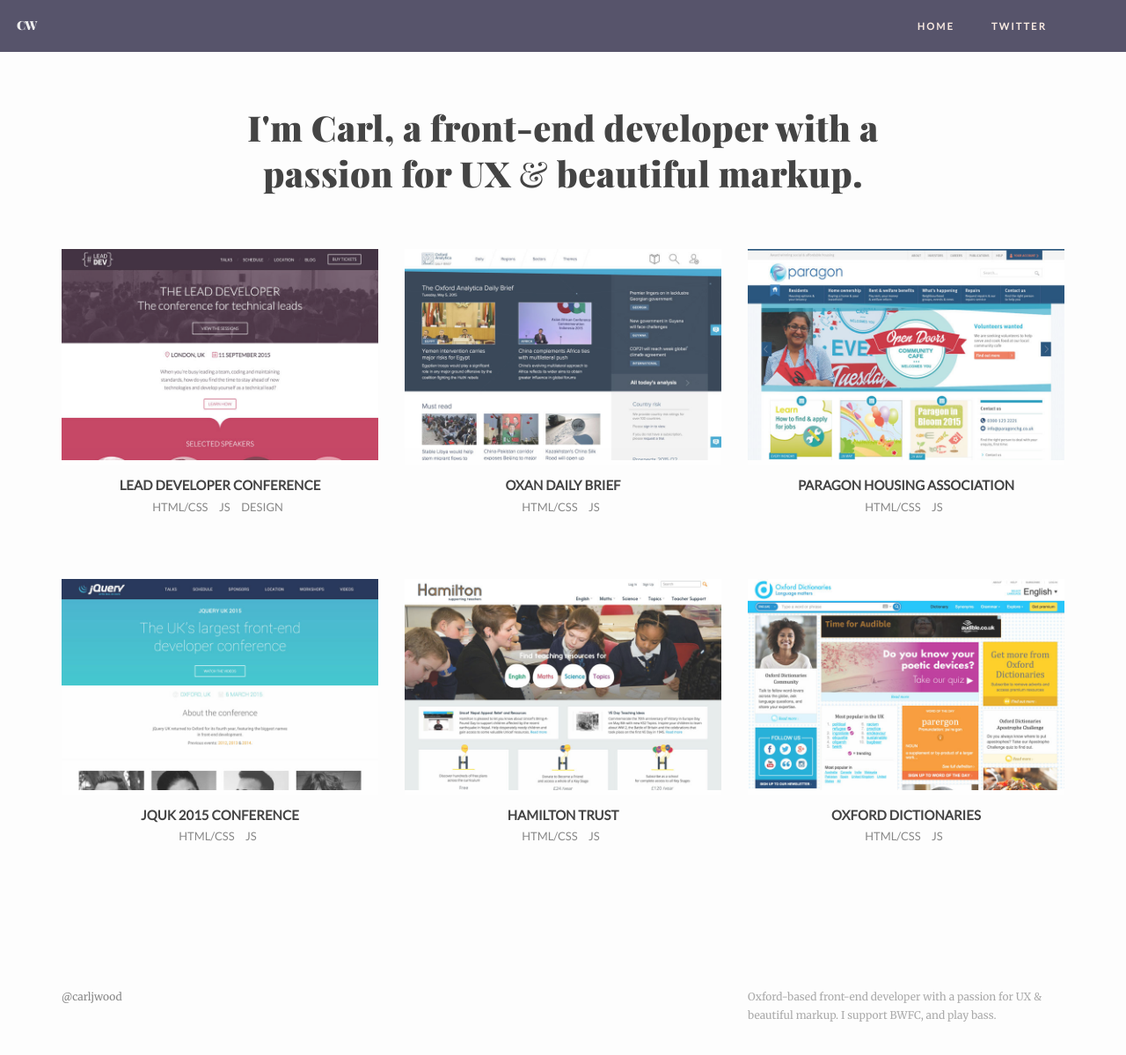
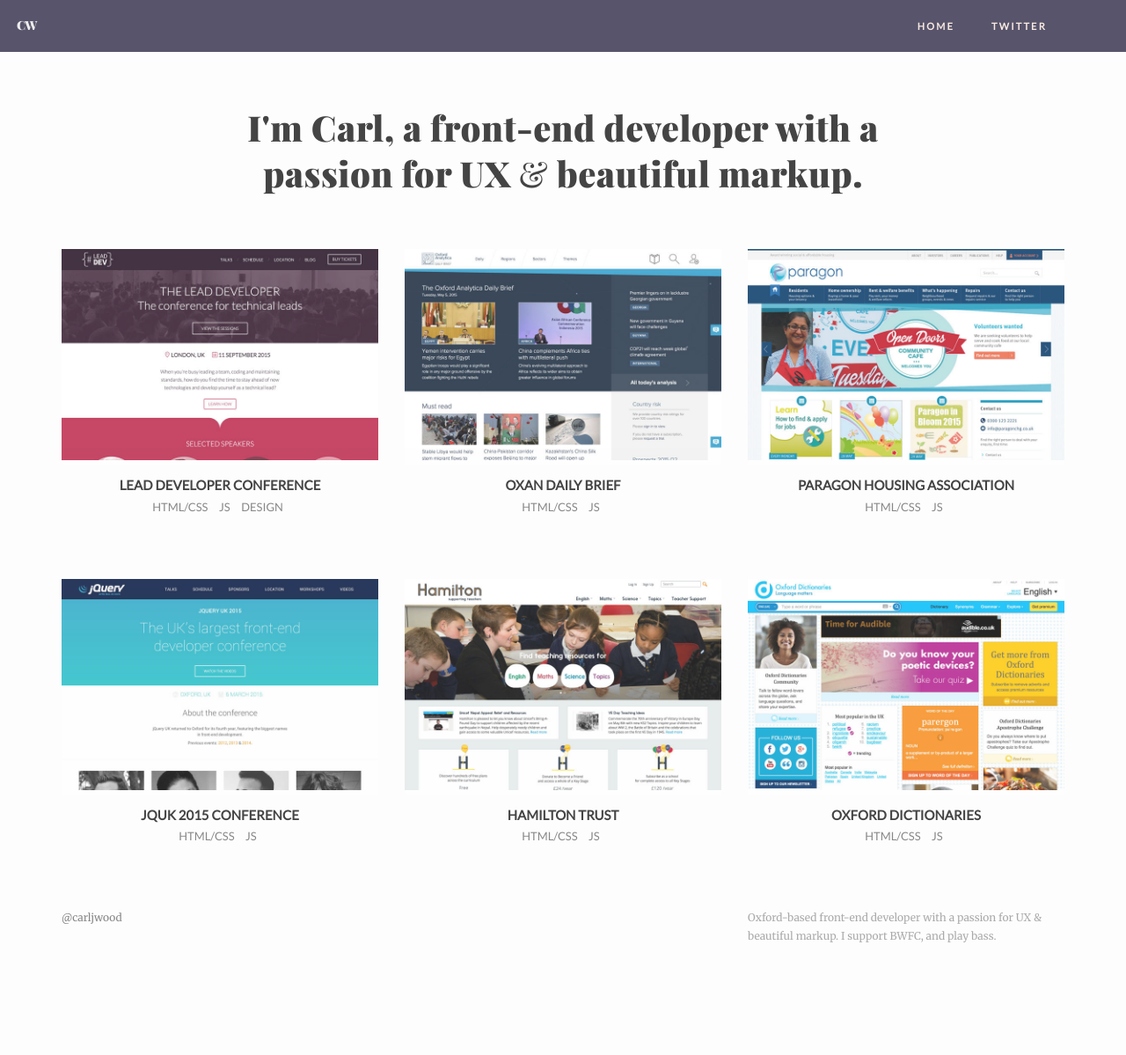
Before and after one commit to carlwood/carlwood.github.io, a Jekyll site: the page built from index.html, in a window 1280 px wide. Shown: the whole page at 88% size. Built offline with Jekyll 4.4.1, drawn with Linux system fonts in a browser that asks for light colours; Markdown is read by kramdown in place of the engine named in the settings; after the commit the page ends 1109 px from its top, so only the background shows below that.

Commit message:
Reduce footer spacing

```diff
--- a/css/main.scss
+++ b/css/main.scss
@@ -126,8 +126,7 @@
 .site-footer {
     color: #aaa;
     font-size: 12px;
-    margin-top: 25px;
-    padding: 15px 0;
+    padding: 0 0 15px 0;
     a {
         color: #888;
     }
@@ -235,10 +234,6 @@
     &:hover {
         color: $brand-primary;
     }
-}
-
-.item-listing {
-    margin-bottom: 50px;
 }
 
 // Blog posts
```
